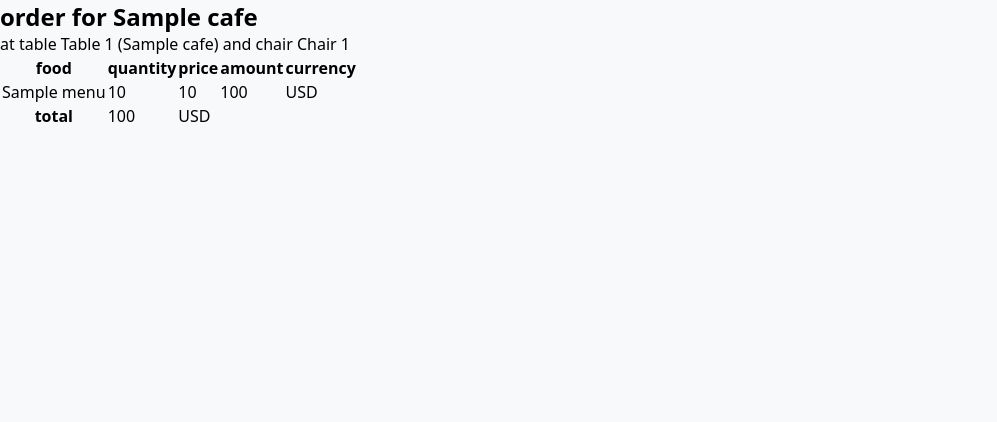
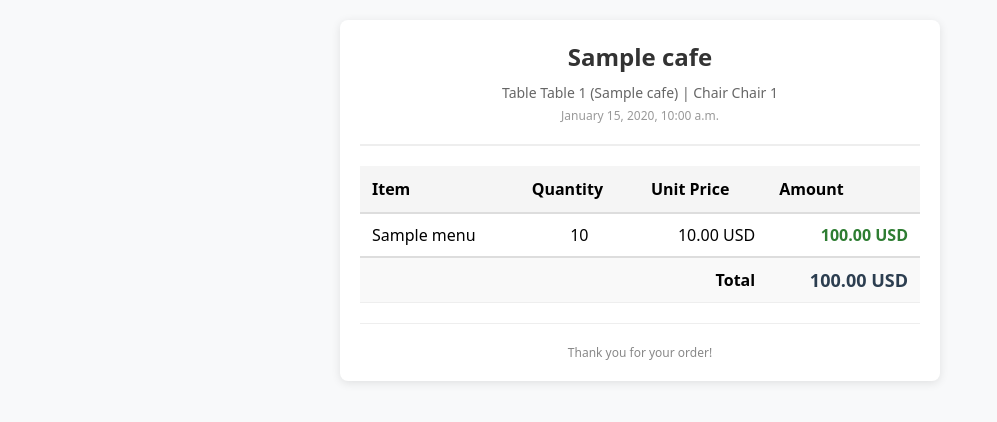
Before and after one commit to Dagi4g/Cafe, a Django app: page /order/1/confirm/ in a window 1280 px wide. Shown: the top 422 px of the page, without its empty margins (0-997 px from the left). Run offline with Django 5.2, Linux system fonts and the light colour scheme; tables that the repository leaves empty hold one stand-in row (values such as "Sample post").

Commit message:
made the order page look better and changed the confirm view function.

```diff
--- a/order/forms.py
+++ b/order/forms.py
@@ -11,7 +11,7 @@ class OrderItemForm(forms.ModelForm):
         widgets = {
             'food': forms.HiddenInput(),
             'price': forms.HiddenInput(),
-            'quantity': forms.Select(choices=[("","Select")]+[(i,i) for i in range(1,11)]),
+            'quantity': forms.Select(choices=[("0","Select")]+[(i,i) for i in range(1,11)]),
         }
 
 # Formset for multiple order items
--- a/order/static/order/css/home.css
+++ b/order/static/order/css/home.css
@@ -193,3 +193,98 @@ body {
     cursor: pointer;
     min-width: 80px;
 }
+
+
+.receipt-container {
+    max-width: 600px;
+    margin: 20px auto;
+    padding: 20px;
+    background: white;
+    border-radius: 8px;
+    box-shadow: 0 2px 10px rgba(0,0,0,0.1);
+}
+
+.receipt-header {
+    text-align: center;
+    border-bottom: 2px solid #eee;
+    padding-bottom: 15px;
+    margin-bottom: 20px;
+}
+
+.receipt-header h2 {
+    margin: 0 0 10px 0;
+    color: #333;
+}
+
+.receipt-details {
+    margin: 5px 0;
+    color: #666;
+    font-size: 14px;
+}
+
+.receipt-date {
+    margin: 5px 0;
+    color: #999;
+    font-size: 12px;
+}
+
+.receipt-table {
+    width: 100%;
+    border-collapse: collapse;
+    margin-bottom: 20px;
+}
+
+.receipt-table th {
+    background: #f5f5f5;
+    padding: 12px;
+    text-align: left;
+    font-weight: 600;
+    border-bottom: 2px solid #ddd;
+}
+
+.receipt-table td {
+    padding: 10px 12px;
+    border-bottom: 1px solid #eee;
+}
+
+.item-name {
+    font-weight: 500;
+}
+
+.item-quantity {
+    text-align: center;
+}
+
+.item-price, .item-total {
+    text-align: right;
+}
+
+.total-row {
+    border-top: 2px solid #ddd;
+    background: #f9f9f9;
+}
+
+.total-label {
+    text-align: right;
+    font-size: 16px;
+}
+
+.total-amount {
+    text-align: right;
+    font-size: 18px;
+    color: #2c3e50;
+}
+
+.empty-message {
+    text-align: center;
+    color: #999;
+    padding: 40px;
+}
+
+.receipt-footer {
+    text-align: center;
+    padding-top: 20px;
+    border-top: 1px solid #eee;
+    color: #888;
+    font-size: 12px;
+}
--- a/order/templates/order/base.html
+++ b/order/templates/order/base.html
@@ -14,7 +14,7 @@
 <body data-theme="light">
 	<div class="app-container">
 
-		{%block content %}{%endblock content%}
+		{% block content %}{% endblock content%}
 	</div>
 </body>
 </html>
--- a/order/templates/order/confirm_order.html
+++ b/order/templates/order/confirm_order.html
@@ -1,34 +1,52 @@
 {% extends 'order/base.html' %}
 
 {% block content %}
-<h2>order for {{order.0.order.chair.table.cafe.name}}</h2>
-<p> at table {{order.0.order.chair.table}} and chair {{order.0.order.chair}}</p>
-<table>
+<div class="receipt-container">
+    <div class="receipt-header">
+        <h2>{{ order.0.order.chair.table.cafe.name }}</h2>
+        <p class="receipt-details">
+            Table {{ order.0.order.chair.table }} | Chair {{ order.0.order.chair }}
+        </p>
+        <p class="receipt-date">{{ order.0.order.date_time|date:"F j, Y, g:i a" }}</p>
+    </div>
+
+    <div class="receipt-content">
+        <table class="receipt-table">
+            <thead>
                 <tr>
-        <th>food</th>
-        <th>quantity</th>
-        <th>price</th>
-        <th>amount</th>
-        <th>currency</th>
+                    <th>Item</th>
+                    <th>Quantity</th>
+                    <th>Unit Price</th>
+                    <th>Amount</th>
                 </tr>
+            </thead>
+            <tbody>
                 {% for item in order %}
                 <tr>
-        <td>{{ item.food.name }}</td>
-        <td>{{ item.quantity }}</td>
-        <td> {{ item.price }}</td>
-        <td> {{ item.total_price }}</td>
-        <td> {{ item.food.currency }}</td>
-
+                    <td class="item-name">{{ item.food.name }}</td>
+                    <td class="item-quantity">{{ item.quantity }}</td>
+                    <td class="item-price">{{ item.price|floatformat:2 }} {{ item.food.currency }}</td>
+                    <td class="item-total">{{ item.total_price|floatformat:2 }} {{ item.food.currency }}</td>
                 </tr>
                 {% empty %}
-    <p>there is no order</p>
+                <tr>
+                    <td colspan="4" class="empty-message">No items in this order</td>
+                </tr>
                 {% endfor %}
-    <tr>
-        <th>total</th>
-        <td>{{total}}</td>
-        <td>{{order.0.food.currency}}</td>
+            </tbody>
+            <tfoot>
+                <tr class="total-row">
+                    <td colspan="3" class="total-label"><strong>Total</strong></td>
+                    <td class="total-amount">
+                        <strong>{{ total|floatformat:2 }} {{ order.0.food.currency }}</strong>
+                    </td>
                 </tr>
+            </tfoot>
+        </table>
+    </div>
 
-</table>
-
-{% endblock content %}
+    <div class="receipt-footer">
+        <p>Thank you for your order!</p>
+    </div>
+</div>
+{% endblock %}
--- a/order/views.py
+++ b/order/views.py
@@ -42,12 +42,19 @@ class CreateOrderView(View):
         if not chair.is_occupied:
 
             formset = OrderItemFormSet(request.POST)
+
             if formset.is_valid():
-                # Filter out items with quantity = 0
-                valid_items = [form for form in formset if form.cleaned_data['quantity'] > 0]
+                # Filter out items with quantity = 0isinstance(int(form.clean_dat['quantity']),int) and
+                valid_items = []
+
+                for form in formset:
+                    print(valid_items)
+                    if  form.cleaned_data['quantity'] > 0:
+                        valid_items.append(form)
+
 
                 if not valid_items:
-                    return redirect('menu', cafe_id=cafe.id, table_id=table.id, chair_id=chair.id)
+                    return redirect('order:menu', cafe_id=cafe.id, table_id=table.id, chair_id=chair.id )
 
                 # Create Order
                 order = Order.objects.create(
@@ -93,7 +100,22 @@ def scanner(request):
     return render(request, "order/qrscanner.html")
 
 def confirm(request, order_id):
-    order = OrderItem.objects.filter(order_id=order_id)
-    total = sum([i.total_price() for i in order])
+    order_items = OrderItem.objects.filter(order_id=order_id)
 
-    return render(request, "order/confirm_order.html",{"order":order, "total":total})
+    if not order_items.exists():
+        # Handle empty order case
+        return render(request, "order/confirm_order.html", {
+            "order": [],
+            "total": 0,
+            "error": "No items found for this order"
+        })
+
+    total = sum(item.total_price() for item in order_items)
+
+    context = {
+        "order": order_items,
+        "total": total,
+        "order_info": order_items.first().order  # Access order info safely
+    }
+
+    return render(request, "order/confirm_order.html", context)
```
Lines whose indentation alone changed are shown as unchanged.
